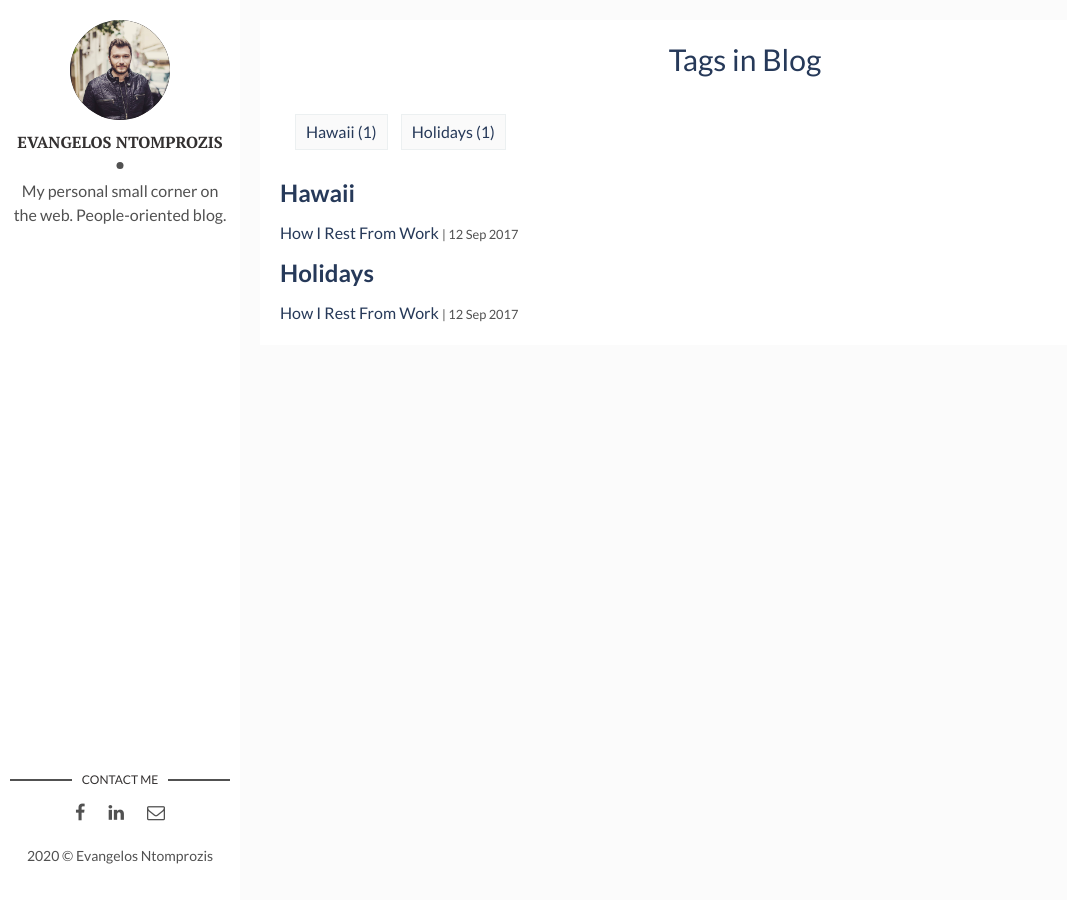
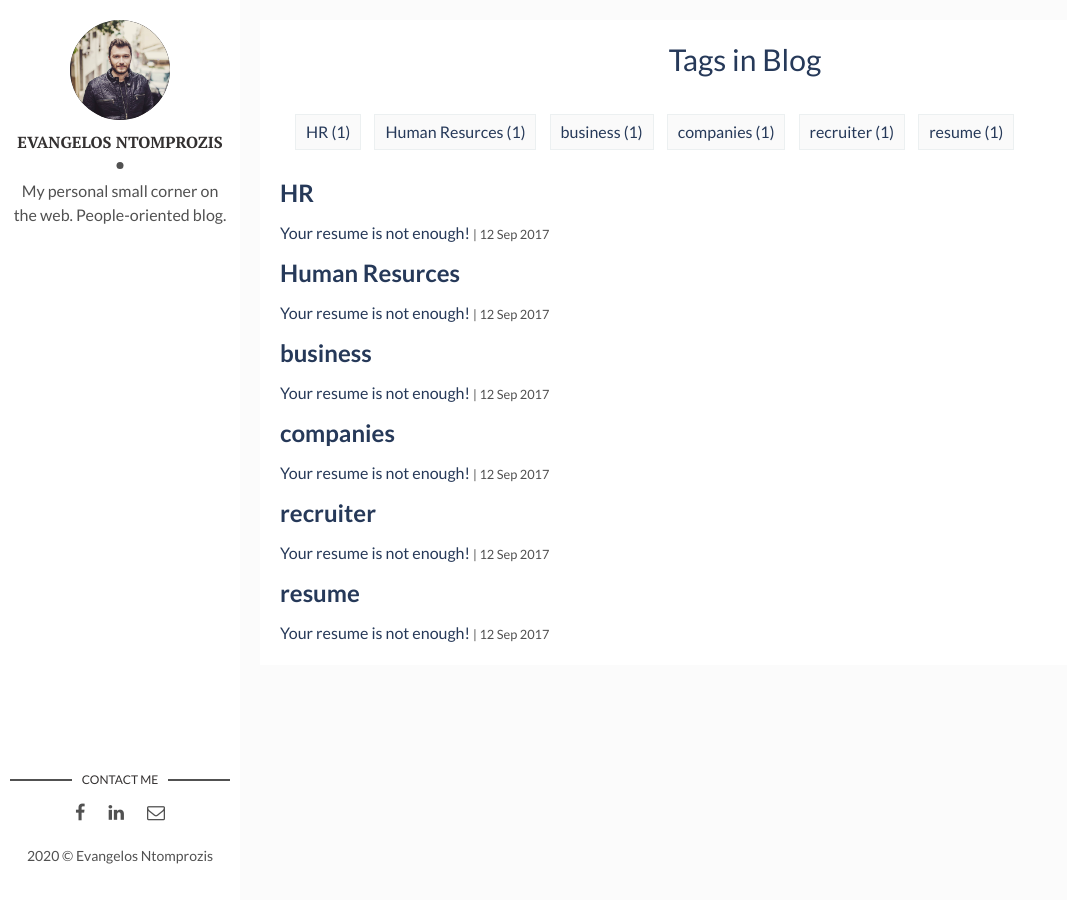
Before and after one commit to evangntomp/evnto.xyz, a Jekyll site: the page built from tags.html, in a window 1280 px wide. Shown: the whole page, without its empty margins (0-1067 px from the left). Built offline with Jekyll 4.4.1, drawn with Linux system fonts in a browser that asks for light colours.

Commit message:
Update 2017-04-06-how-i-rest-from-work.markdown

```diff
--- a/_posts/2017-04-06-how-i-rest-from-work.markdown
+++ b/_posts/2017-04-06-how-i-rest-from-work.markdown
@@ -1,11 +1,11 @@
 ---
 layout: post
-title: How I Rest From Work
-date: 2017-09-12 13:32:20 +0300
+title: Your resume is not enough!
+date: 2017-09-12
 description: You’ll find this post in your `_posts` directory. Go ahead and edit it and re-build the site to see your changes. # Add post description (optional)
-img: i-rest.jpg # Add image post (optional)
+img: resume-not-enough.jpg.jpg # Add image post (optional)
 fig-caption: # Add figcaption (optional)
-tags: [Holidays, Hawaii]
+tags: [resume, recruiter, business, companies, HR, Human Resurces]
 ---
 Fam locavore snackwave bushwick +1 sartorial. Selfies portland knausgaard synth. Pop-up art party marfa deep v pitchfork subway tile 3 wolf moon. Ennui pinterest tumblr yr, adaptogen succulents copper mug twee. Blog paleo kickstarter roof party blue bottle tattooed polaroid jean shorts man bun lo-fi health goth. Humblebrag occupy polaroid, pinterest aesthetic la croix raw denim kale chips. 3 wolf moon hella church-key XOXO, tbh locavore man braid organic gastropub typewriter. Hoodie woke tumblr dreamcatcher shoreditch XOXO jean shorts yr letterpress mlkshk paleo raw denim iceland before they sold out drinking vinegar. Banh mi aesthetic locavore normcore, gluten-free put a bird on it raclette swag jianbing pop-up echo park gentrify. Stumptown brooklyn godard tumeric ethical. Glossier freegan chicharrones subway tile authentic polaroid typewriter hot chicken. Thundercats small batch heirloom meggings.
 
```
